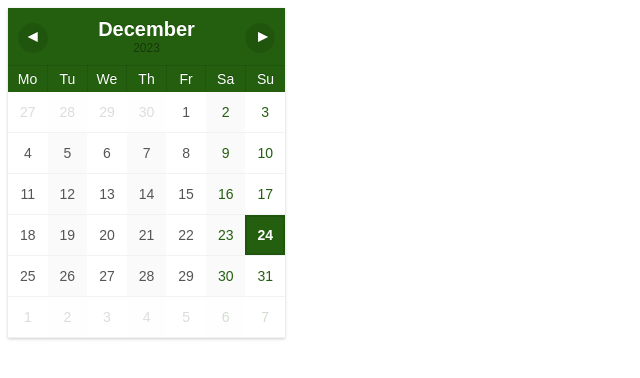
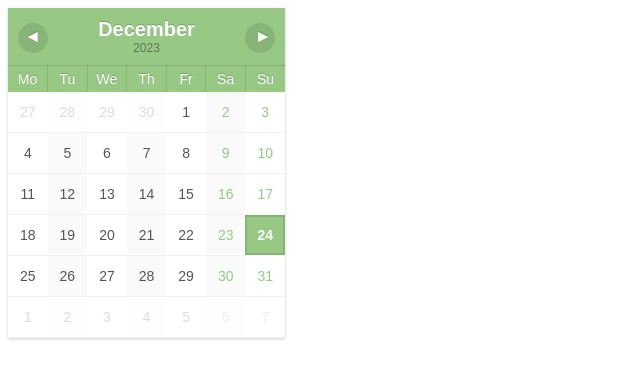
Before and after one commit to Par0917/Calender-2024, a plain HTML site: page index.html in a window 1280 px wide. Shown: the whole page, without its empty margins (0-640 px from the left). Drawn offline with Linux system fonts and the light colour scheme.

Commit message:
Update index.html

```diff
--- a/index.html
+++ b/index.html
@@ -63,7 +63,7 @@ td:last-child, th:last-child {
 th {
     border-top: 1px solid rgba(0,0,0,0.1);
     border-right: 1px solid rgba(0,0,0,0.1);
-    background-color: #245F0F;
+    background-color: #97C985;
     color: #fff;
     text-shadow: 0px -1px 0px rgba(0,0,0,0.2);
     font-weight: normal;
@@ -95,11 +95,11 @@ td:nth-child(even)>span {
 }
 td:last-child>span,
 td:nth-child(6)>span {
-    color: #245F0F;
+    color: #97C985;
 }
 td.avui>span {
     font-weight: bold;
-    background-color: #245F0F;
+    background-color: #97C985;
     color: #fff;
     border: 2px solid rgba(0,0,0,0.1);
 }
@@ -107,7 +107,7 @@ td.fora > span {
     opacity: 0.2;
 }
 td > span:hover {
-    background: #558943;
+    background: #8CBB7C;
     color: #fff;
 }
 .boto-next, .boto-prev {
```
